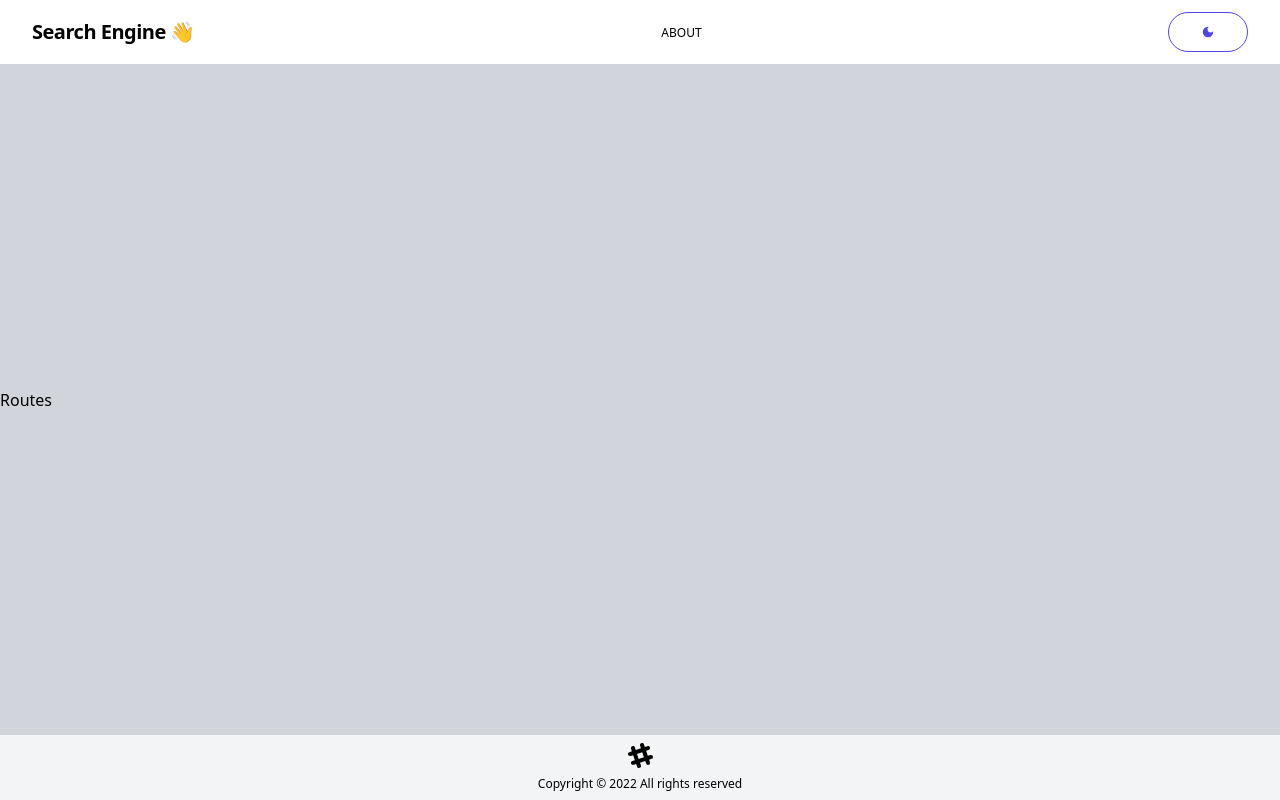
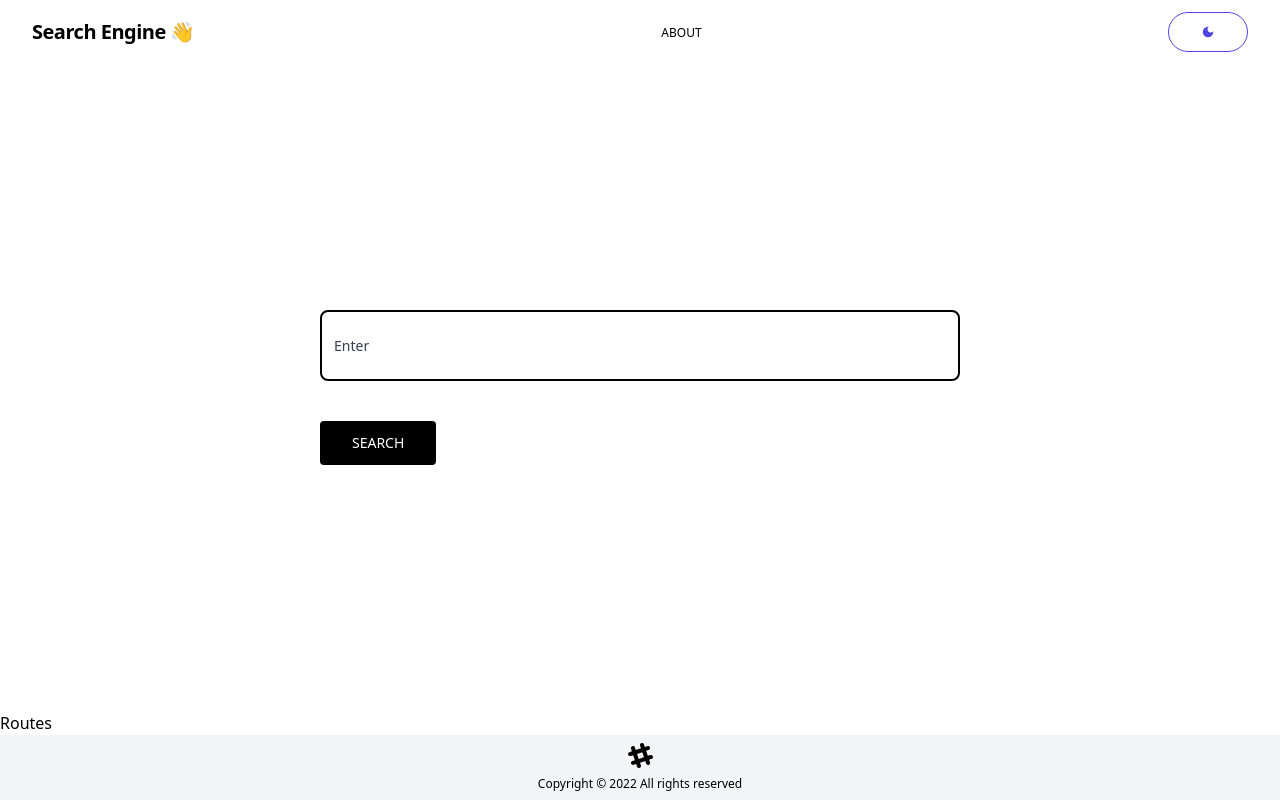
Before and after one commit to ya-nsh/search-engine, a React (Create React App) app: page / in a window 1280 px wide. Built offline with nearby package versions, Linux system fonts and the light colour scheme.

Commit message:
created the search component

```diff
--- a/package.json
+++ b/package.json
@@ -3,9 +3,11 @@
   "version": "0.1.0",
   "private": true,
   "dependencies": {
+    "@tailwindcss/forms": "^0.5.2",
     "@testing-library/jest-dom": "^5.16.4",
     "@testing-library/react": "^13.3.0",
     "@testing-library/user-event": "^13.5.0",
+    "framer-motion": "^6.3.11",
     "react": "^18.1.0",
     "react-dom": "^18.1.0",
     "react-icons": "^4.4.0",
--- a/src/App.js
+++ b/src/App.js
@@ -5,6 +5,7 @@ import Navbar from './components/Navbar';
 import { useState } from 'react';
 import Routes from './routes/Routes';
 // import { Route, Routes } from 'react-router-dom';
+import Search from './components/Search';
 
 function App() {
   const [darkTheme, setDarkTheme] = useState(false);
@@ -15,8 +16,9 @@ function App() {
 
   return (
     <div className={darkTheme ? 'dark' : ''}>
-      <div className="bg-gray-300 dark:bg-slate-800 dark:text-gray-200 min-h-screen flex flex-col justify-between">
+      <div className="bg-white dark:bg-slate-800 dark:text-gray-200 min-h-screen flex flex-col justify-between">
         <Navbar darkModeHandler={darkModeHandler} darkTheme={darkTheme} />
+        <Search darkTheme={darkTheme} />
         <Routes />
         <Footer darkTheme={darkTheme} />
       </div>
--- a/src/components/Search.jsx
+++ b/src/components/Search.jsx
@@ -1,7 +1,59 @@
 import React from 'react';
 
-function Search() {
-  return <div>Search</div>;
+function Search({ darkTheme }) {
+  return (
+    <div className="w-1/2 m-auto relative">
+      <label
+        class={`${
+          darkTheme ? 'border-white ' : 'border-black'
+        }  relative block p-4 border-2   rounded-lg`}
+        for="name"
+      >
+        <input
+          class={`${
+            darkTheme ? 'bg-slate-800' : 'bg-white'
+          } w-full px-0 pt-3.5 pb-0 text-sm placeholder-transparent border-none focus:ring-0 peer  `}
+          id="name"
+          type="text"
+          placeholder="Enter"
+        />
+
+        <span
+          class={`${
+            darkTheme ? 'text-gray-200' : 'text-gray-700'
+          }  absolute text-xs font-medium   transition-all left-3 peer-focus:text-xs peer-focus:top-3 peer-focus:translate-y-0 peer-placeholder-shown:top-1/2 peer-placeholder-shown:-translate-y-1/2 peer-placeholder-shown:text-sm`}
+        >
+          Enter
+        </span>
+      </label>
+      <div
+        class={`${
+          darkTheme ? 'bg-white text-black' : 'bg-black text-white'
+        } mt-10   cursor-pointer relative inline-flex items-center px-8 py-3 overflow-hidden   rounded group active:bg-indigo-500 focus:outline-none focus:ring`}
+      >
+        <span class="absolute right-0 transition-transform translate-x-full group-hover:-translate-x-4">
+          <svg
+            class="w-5 h-5"
+            xmlns="http://www.w3.org/2000/svg"
+            fill="none"
+            viewBox="0 0 24 24"
+            stroke="currentColor"
+          >
+            <path
+              stroke-linecap="round"
+              stroke-linejoin="round"
+              stroke-width="2"
+              d="M17 8l4 4m0 0l-4 4m4-4H3"
+            />
+          </svg>
+        </span>
+
+        <span class="text-sm font-medium transition-all group-hover:mr-4">
+          SEARCH
+        </span>
+      </div>
+    </div>
+  );
 }
 
 export default Search;
--- a/tailwind.config.js
+++ b/tailwind.config.js
@@ -4,5 +4,5 @@ module.exports = {
   theme: {
     extend: {}
   },
-  plugins: []
+  plugins: [require('@tailwindcss/forms')]
 };
```
Also changed, not shown: src/components/Navbar.jsx (+1 -22 lines), 1 other file (tests, documents, lock files or other folders).
